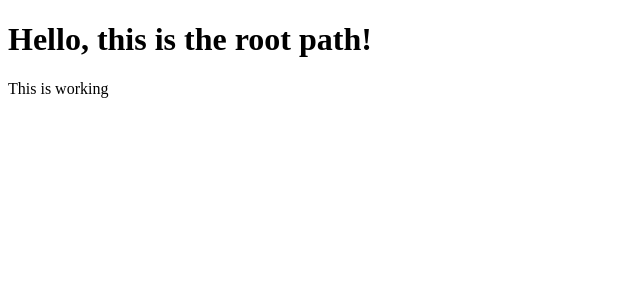
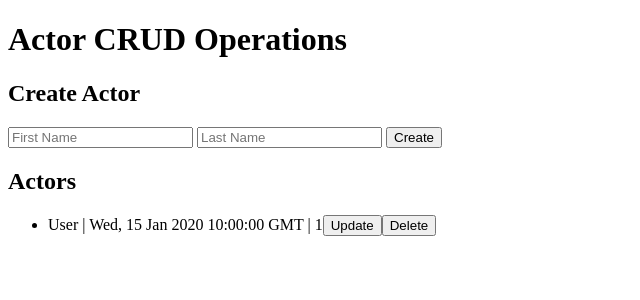
Before and after one commit to lovemore66/Py-fullstack-2024, a Flask app: page / in a window 1280 px wide. Shown: the top 300 px of the page, without its empty margins (0-640 px from the left). Run offline with Flask 3, Linux system fonts and the light colour scheme; tables that the repository leaves empty or names only in its code hold one stand-in row (values such as "Sample post").

Commit message:
Front end integration and setup

```diff
--- a/app.py
+++ b/app.py
@@ -1,5 +1,6 @@
 from flask import Flask, request, jsonify, render_template
 import mysql.connector
+from datetime import datetime
 
 app = Flask(__name__)
 
@@ -78,8 +79,8 @@ def get_all_actors():
 def update_record(id):
     data = request.json
     # Example: UPDATE your_table_name SET field1 = %s, field2 = %s WHERE id = %s
-    query = "UPDATE actor SET first_name = %s, last_name = %s, last_updated WHERE actor_id = %s"
-    values = (data['first_name'], data['last_name'], data['last_updated'], id)
+    query = "UPDATE actor SET first_name = %s, last_name = %s, last_update = %s WHERE actor_id = %s"
+    values = (data['first_name'], data['last_name'], data['last_update'], id)
     cursor.execute(query, values)
     mydb.commit()
     return jsonify({'message': 'Record updated successfully'})
@@ -88,11 +89,22 @@ def update_record(id):
 # Delete
 @app.route('/delete/<int:id>', methods=['DELETE'])
 def delete_record(id):
-    query = "DELETE FROM actor WHERE actor_id = %s"
-    value = (id,)
-    cursor.execute(query, value)
-    mydb.commit()
-    return jsonify({'message': 'Record deleted successfully'})
+    try:
+        # Delete associated records from the 'film_actor' table
+        delete_associated_records_query = "DELETE FROM film_actor WHERE actor_id = %s"
+        value = (id,)
+        cursor.execute(delete_associated_records_query, value)
+        mydb.commit()
+
+        # Now delete the record from the 'actor' table
+        delete_actor_query = "DELETE FROM actor WHERE actor_id = %s"
+        cursor.execute(delete_actor_query, value)
+        mydb.commit()
+
+        return jsonify({'message': 'Record deleted successfully'})
+    except mysql.connector.Error as error:
+        return jsonify({'message': f'Failed to delete record: {error}'}), 500
+
 
 @app.route('/')
 def index():
--- /dev/null
+++ b/static/js/scripts.js
@@ -0,0 +1,113 @@
+// Function to fetch all actors and display in the list
+async function fetchActors() {
+    try {
+        const response = await fetch('/actors');
+        const actors = await response.json();
+
+        const actorsList = document.getElementById('actorsList');
+        actorsList.innerHTML = '';
+
+        actors.forEach(actor => {
+            const li = document.createElement('li');
+            li.innerHTML = `${actor.first_name} | ${actor.last_name} | ${actor.last_update}`;
+
+            // Create buttons for update and delete
+            const updateBtn = document.createElement('button');
+            updateBtn.innerHTML = 'Update';
+            updateBtn.onclick = () => updateActor(actor.actor_id, actor.first_name, actor.last_name, actor.last_update);
+            li.appendChild(updateBtn);
+
+            const deleteBtn = document.createElement('button');
+            deleteBtn.innerHTML = 'Delete';
+            deleteBtn.onclick = () => deleteActor(actor.actor_id);
+            li.appendChild(deleteBtn);
+
+            actorsList.appendChild(li);
+        });
+    } catch (error) {
+        console.error('Error fetching actors:', error);
+    }
+}
+
+// Function to create a new actor
+async function createActor() {
+    const firstName = document.getElementById('firstName').value;
+    const lastName = document.getElementById('lastName').value;
+
+    try {
+        const response = await fetch('/create', {
+            method: 'POST',
+            headers: {
+                'Content-Type': 'application/json'
+            },
+            body: JSON.stringify({
+                first_name: firstName,
+                last_name: lastName
+            })
+        });
+
+        if (response.ok) {
+            fetchActors(); // Refresh the actors list after creating
+        } else {
+            console.error('Failed to create actor:', response.statusText);
+        }
+    } catch (error) {
+        console.error('Error creating actor:', error);
+    }
+}
+
+// Function to update an actor
+async function updateActor(actorId, currentFirstName, currentLastName, currentLastUpdate) {
+    const newFirstName = prompt('Enter new first name:', currentFirstName);
+    const newLastName = prompt('Enter new last name:', currentLastName);
+    const newLastUpdate = prompt('Enter new last update:', currentLastUpdate);
+
+     // Convert the string to a date object
+     const dateObj = new Date(newLastUpdate);
+     // Format the date in the format MySQL recognizes ('YYYY-MM-DD HH:MM:SS')
+     const formattedDate = dateObj.toISOString().slice(0, 19).replace('T', ' ');
+     console.log(formattedDate);
+
+    try {
+        const response = await fetch(`/update/${actorId}`, {
+            method: 'PUT',
+            headers: {
+                'Content-Type': 'application/json'
+            },
+            body: JSON.stringify({
+                first_name: newFirstName,
+                last_name: newLastName,
+                last_update: formattedDate
+            })
+        });
+
+        if (response.ok) {
+            fetchActors(); // Refresh the actors list after updating
+        } else {
+            console.error('Failed to update actor:', response.statusText);
+        }
+    } catch (error) {
+        console.error('Error updating actor:', error);
+    }
+}
+
+
+// Function to delete an actor
+async function deleteActor(actorId) {
+    try {
+        const response = await fetch(`/delete/${actorId}`, {
+            method: 'DELETE'
+        });
+
+        if (response.ok) {
+            fetchActors(); // Refresh the actors list after deleting
+        } else {
+            console.error('Failed to delete actor:', response.statusText);
+        }
+    } catch (error) {
+        console.error('Error deleting actor:', error);
+    }
+}
+
+// Fetch actors when the page loads
+window.onload = fetchActors;
--- a/templates/index.html
+++ b/templates/index.html
@@ -1,10 +1,25 @@
 <!DOCTYPE html>
-<html>
+<html lang="en">
 <head>
-    <title>Flask App</title>
+    <meta charset="UTF-8">
+    <title>CRUD Frontend</title>
+    <link rel="stylesheet" href="{{ url_for('static', filename='css/styles.css') }}">
 </head>
 <body>
-    <h1>Hello, this is the root path!</h1>
-    <p>This is working</p>
+    <h1>Actor CRUD Operations</h1>
+
+    <div>
+        <h2>Create Actor</h2>
+        <input type="text" id="firstName" placeholder="First Name">
+        <input type="text" id="lastName" placeholder="Last Name">
+        <button onclick="createActor()">Create</button>
+    </div>
+
+    <div>
+        <h2>Actors</h2>
+        <ul id="actorsList"></ul>
+    </div>
+
+    <script src="{{ url_for('static', filename='js/scripts.js') }}"></script>
 </body>
 </html>
```
Also changed, not shown: static/css/styles.css (added).
